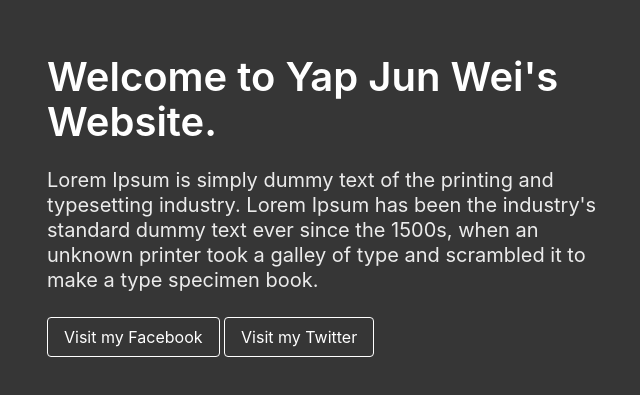
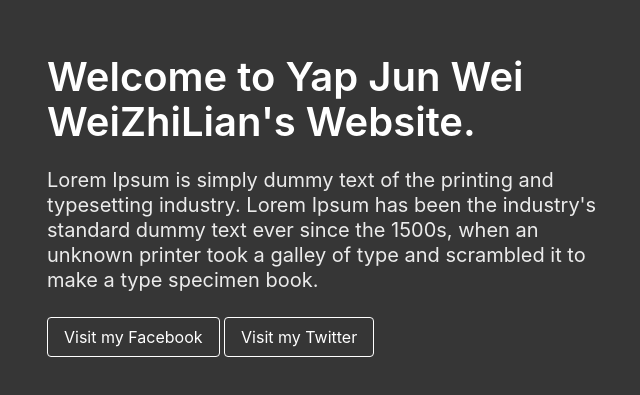
Before and after one commit to yapjunwei0507/yapjunwei.github.io, a plain HTML site: page index.html in a window 1280 px wide. Shown: the part 195-590 px from the top of the page, without its empty margins (311-951 px from the left). Drawn offline with nearby package versions, Linux system fonts and the light colour scheme.

Commit message:
Update index.html

```diff
--- a/index.html
+++ b/index.html
@@ -13,7 +13,7 @@
             <div class="columns is-vcentered is-centered">
                 <div class="column is-6">
                     <div class="block">
-                        <h1 class="title is-2">Welcome to Yap Jun Wei's Website.</h1>
+                        <h1 class="title is-2">Welcome to Yap Jun Wei WeiZhiLian's Website.</h1>
                     </div>
                     <div class="block">
                         <h2 class="subtitle">Lorem Ipsum is simply dummy text of the printing and typesetting industry. Lorem Ipsum has been the industry's standard dummy text ever since the 1500s, when an unknown printer took a galley of type and scrambled it to make a type specimen book.<br>
```
